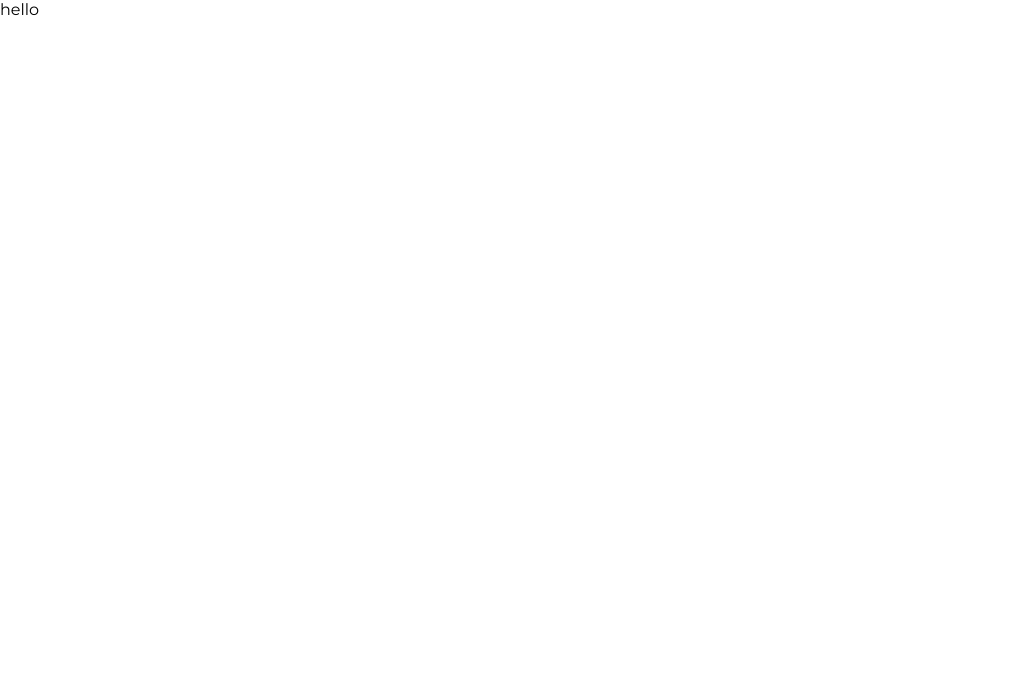
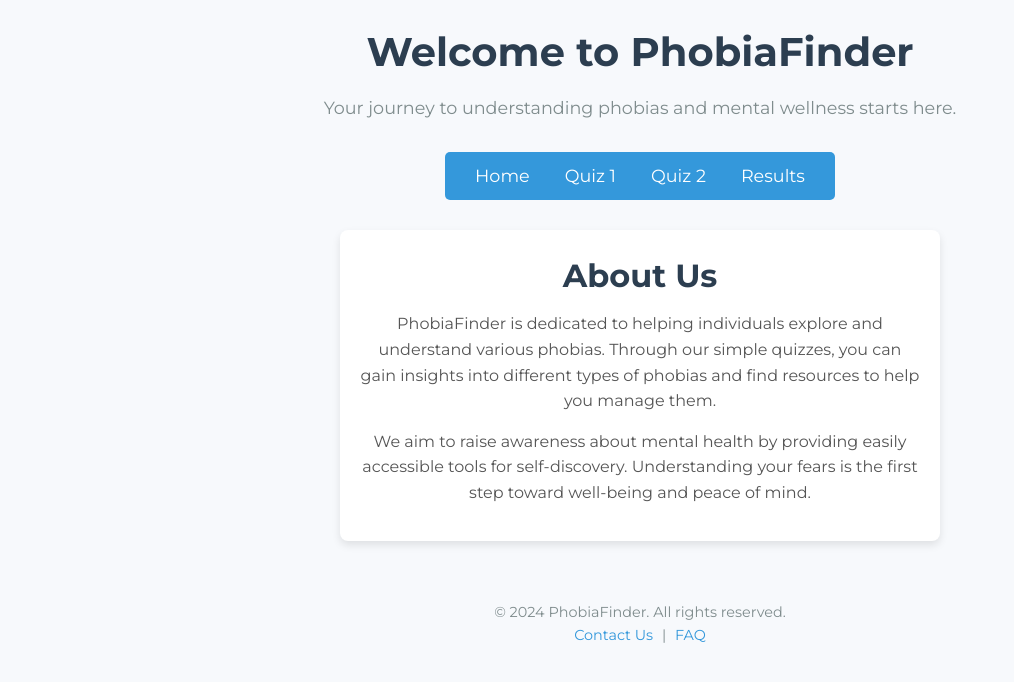
Before and after one commit to kidist997/PhobiaFinder, a plain HTML site: page index.html in a window 1280 px wide. Shown: the whole page, without its empty margins (0-1014 px from the left). Drawn offline with Linux system fonts and the light colour scheme.

Commit message:
add styling to Home page and finalize layout.

```diff
--- a/index.html
+++ b/index.html
@@ -4,10 +4,40 @@
     <meta charset="UTF-8" />
     <meta name="viewport" content="width=device-width, initial-scale=1.0" />
     <link rel="stylesheet" href="styles.css" />
-    <title>PhobiaFinder</title>
+    <title>PhobiaFinder - Discover Your Phobias</title>
   </head>
   <body>
-    hello
+    <header>
+      <h1>Welcome to PhobiaFinder</h1>
+      <p>
+        Your journey to understanding phobias and mental wellness starts here.
+      </p>
+    </header>
+    <nav>
+      <ul>
+        <li><a href="index.html">Home</a></li>
+        <li><a href="quiz1.html">Quiz 1</a></li>
+        <li><a href="quiz2.html">Quiz 2</a></li>
+        <li><a href="results.html">Results</a></li>
+      </ul>
+    </nav>
+    <section id="about">
+      <h2>About Us</h2>
+      <p>
+        PhobiaFinder is dedicated to helping individuals explore and understand
+        various phobias. Through our simple quizzes, you can gain insights into
+        different types of phobias and find resources to help you manage them.
+      </p>
+      <p>
+        We aim to raise awareness about mental health by providing easily
+        accessible tools for self-discovery. Understanding your fears is the
+        first step toward well-being and peace of mind.
+      </p>
+    </section>
+    <footer>
+      <p>&copy; 2024 PhobiaFinder. All rights reserved.</p>
+      <p><a href="contact.html">Contact Us</a> | <a href="faq.html">FAQ</a></p>
+    </footer>
     <script src="script.js"></script>
   </body>
 </html>
--- a/styles.css
+++ b/styles.css
@@ -5,3 +5,99 @@
   box-sizing: border-box;
   font-family: "Montserrat", sans-serif;
 }
+
+body {
+  color: #333;
+  background-color: #f7f9fc;
+  line-height: 1.6;
+  display: flex;
+  flex-direction: column;
+  align-items: center;
+  padding: 20px;
+}
+
+/* header styling */
+header {
+  text-align: center;
+  margin-bottom: 30px;
+}
+
+header h1 {
+  font-size: 2.5em;
+  color: #2c3e50;
+  margin-bottom: 10px;
+}
+
+header p {
+  font-size: 1.1em;
+  color: #7f8c8d;
+}
+
+/* navigation styling */
+nav {
+  background-color: #3498db;
+  padding: 10px 20px;
+  border-radius: 5px;
+  margin-bottom: 30px;
+}
+
+nav ul {
+  list-style: none;
+  display: flex;
+  gap: 15px;
+  justify-content: center;
+}
+
+nav a {
+  color: #ffffff;
+  text-decoration: none;
+  font-size: 1.1em;
+  padding: 5px 10px;
+  transition: background-color 0.3s;
+}
+
+nav a:hover {
+  background-color: #2980b9;
+  border-radius: 3px;
+}
+
+/* About us section styling */
+#about {
+  max-width: 600px;
+  text-align: center;
+  margin-bottom: 40px;
+  padding: 20px;
+  background-color: #ffffff;
+  border-radius: 8px;
+  box-shadow: 0 4px 8px rgba(0, 0, 0, 0.1);
+}
+
+#about h2 {
+  font-size: 2em;
+  color: #2c3e50;
+  margin-bottom: 10px;
+}
+
+#about p {
+  font-size: 1em;
+  color: #555;
+  margin-bottom: 15px;
+}
+
+/* footer styling */
+footer {
+  text-align: center;
+  font-size: 0.9em;
+  color: #7f8c8d;
+  margin-top: 20px;
+}
+
+footer a {
+  color: #3498db;
+  text-decoration: none;
+  margin: 0 5px;
+}
+
+footer a:hover {
+  text-decoration: underline;
+}
```
Also changed, not shown: quiz1.html (+1 -1 lines), quiz2.html (+1 -1 lines), results.html (+1 -1 lines).
